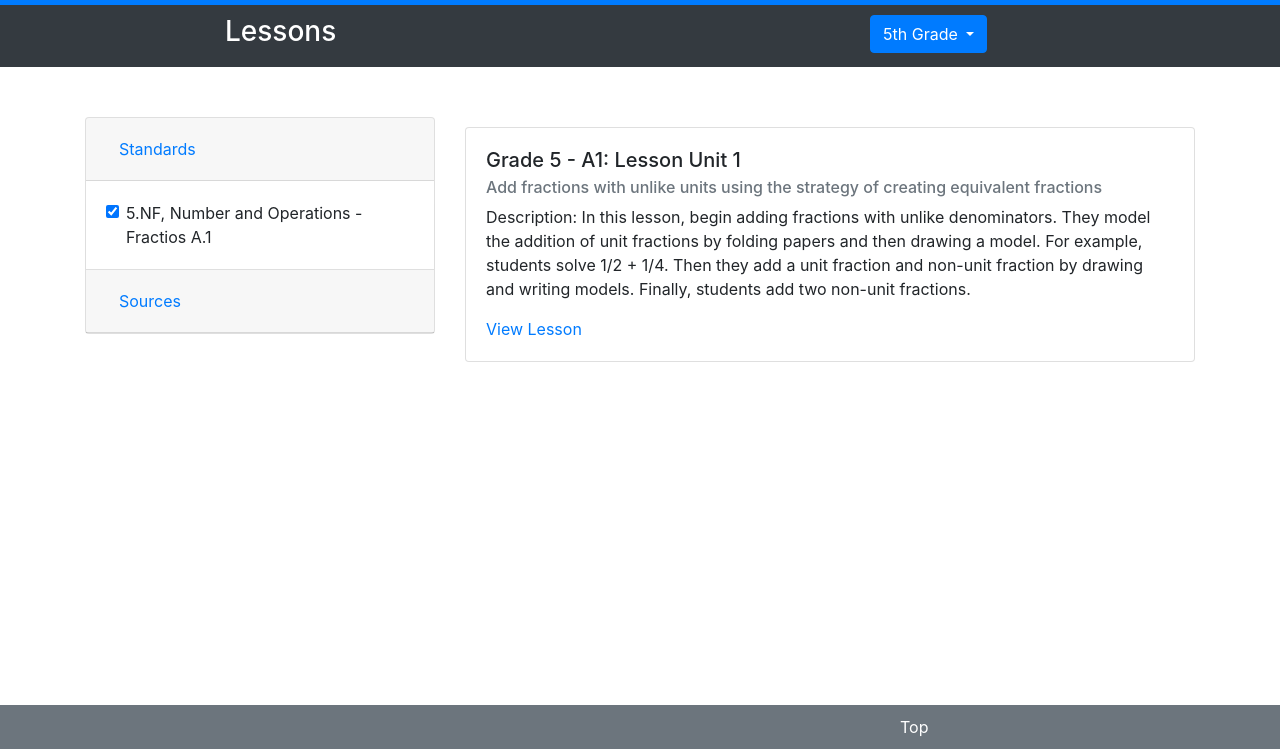
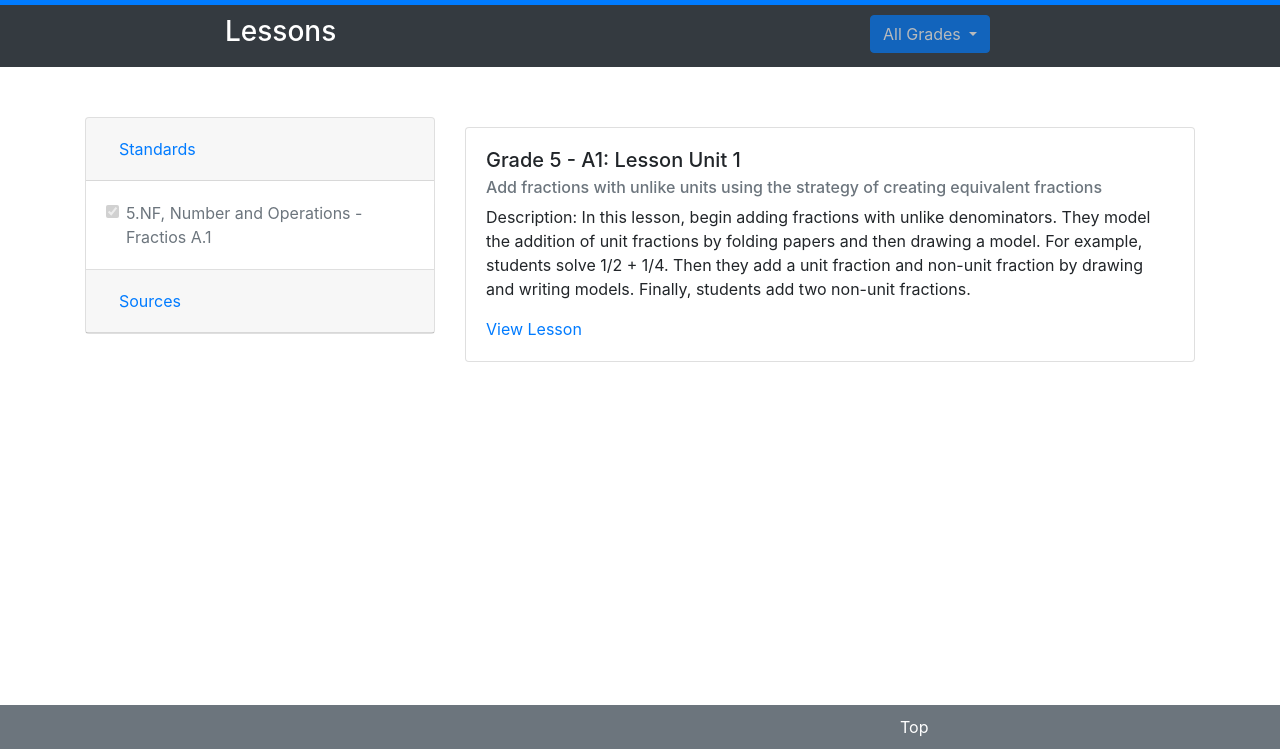
Before and after one commit to EricPoitras/Novessa, a plain HTML site: page lessons.html in a window 1280 px wide. Shown: the part 51-800 px from the top of the page. Drawn offline with nearby package versions, Linux system fonts and the light colour scheme.

Commit message:
Add files via upload

```diff
--- a/lessons.html
+++ b/lessons.html
@@ -34,8 +34,8 @@
             </div>
             <div class="col-2">
                 <div class="btn-group">
-                  <button type="button" class="btn btn-primary dropdown-toggle" data-toggle="dropdown" aria-haspopup="true" aria-expanded="false">
-                    5th Grade
+                  <button type="button" class="btn btn-primary dropdown-toggle" data-toggle="dropdown" aria-haspopup="true" aria-expanded="false" disabled>
+                    All Grades
                   </button>
                   <div class="dropdown-menu">
                     <a class="dropdown-item" href="#">1st Grade</a>
@@ -73,7 +73,7 @@
 
                         <!-- Checkbox -->
                         <div class="form-check">
-                          <input class="form-check-input" type="checkbox" value="" checked="checked" id="defaultCheck1">
+                          <input class="form-check-input" type="checkbox" value="" checked="checked" id="defaultCheck1" disabled>
                           <label class="form-check-label" for="defaultCheck1">
                             5.NF, Number and Operations - Fractios A.1
                           </label>
@@ -96,7 +96,7 @@
 
                         <!-- Checkbox -->
                         <div class="form-check">
-                          <input class="form-check-input" type="checkbox" value="" checked="checked" id="defaultCheck1">
+                          <input class="form-check-input" type="checkbox" value="" checked="checked" id="defaultCheck1" disabled>
                           <label class="form-check-label" for="defaultCheck1">
                             EngageNY
                           </label>
```
